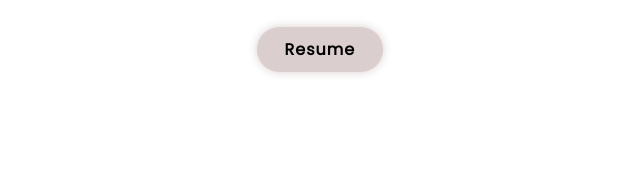
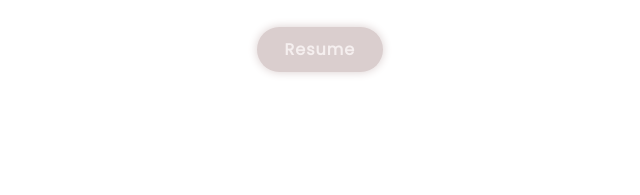
Before and after one commit to Purushottam143/Portfolio, a plain HTML site: page index.html in a window 1280 px wide. Shown: the part 507-702 px from the top of the page, 204-844 px from the left. Drawn offline with nearby package versions, Linux system fonts and the light colour scheme.

Commit message:
Update style.css

```diff
--- a/css/style.css
+++ b/css/style.css
@@ -13,7 +13,7 @@
 
 :root {
     --bg-color:#fff;
-    --second-bg-color:;
+    --second-bg-color:#f5efef;
     --text-color:#000;
     --main-color:#dacece;
 }
```
